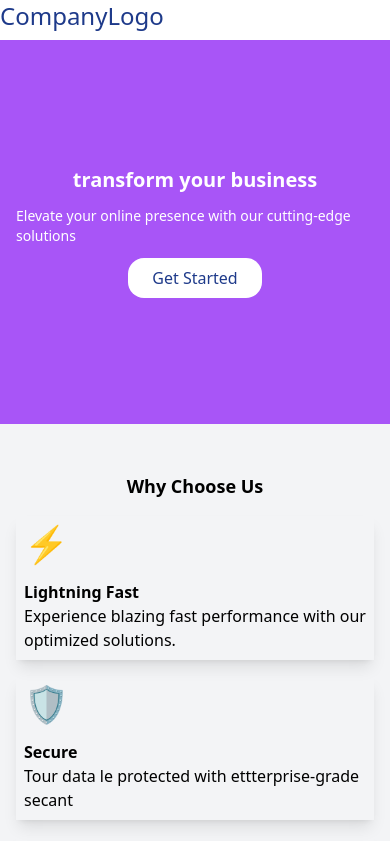
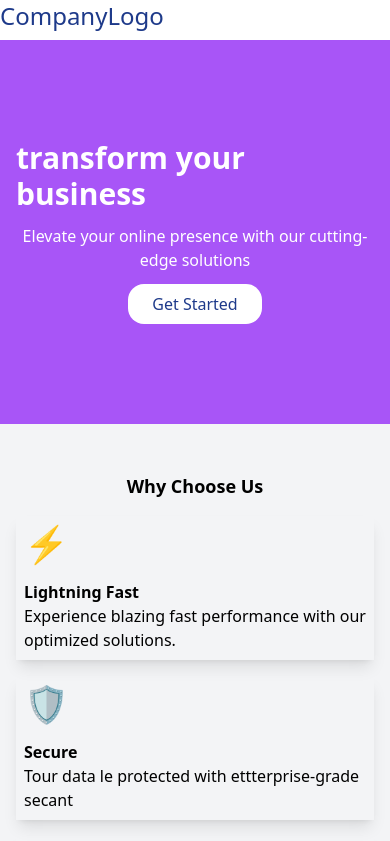
Before and after one commit to axmedjaa/landing-page, a plain HTML site: page index.html in a window 390 px wide. Shown: the top 841 px of the page. Drawn offline with nearby package versions, Linux system fonts and the light colour scheme.

Commit message:
updating file

```diff
--- a/index.html
+++ b/index.html
@@ -24,9 +24,9 @@
     <!-- hero -->
      <section class="w-full  h-96 p-4 bg-purple-500 flex flex-col justify-center items-center space-y-3 text-white">
         <!-- title -->
-        <h1 class="text-xl md:text-2xl lg:text-5xl font-bold">transform your business</h1>
+        <h1 class="text-3xl md:text-5xl font-bold">transform your business</h1>
         <!-- text -->
-        <p class="text-sm md:text-base lg:text-lg font-light ">Elevate your online presence with our cutting-edge solutions</p>
+        <p class="text-base md:text-lg text-center font-light ">Elevate your online presence with our cutting-edge solutions</p>
         <!-- button -->
          <button class="bg-white text-blue-900 rounded-2xl px-6 py-2  capitalize">get started</button>
      </section>
```
